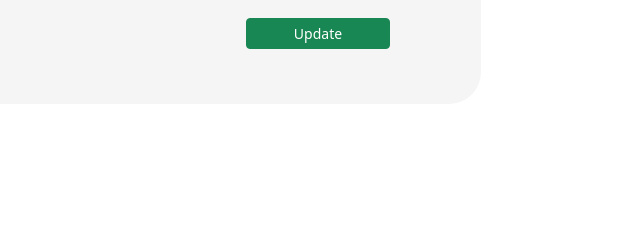
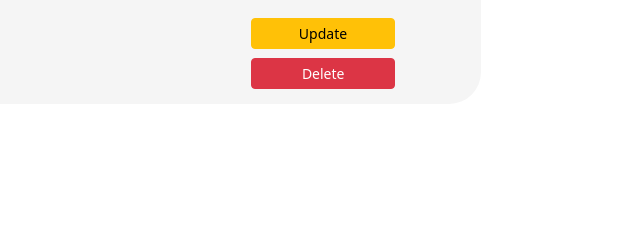
Before and after one commit to ArtMot99/MyCRMProject, a Django app: template crmproject/templates/crmproject/profile.html in a window 1280 px wide. Shown: the part 516-756 px from the top of the page, without its empty margins (479-1119 px from the left). Run offline with Django 4.2, Linux system fonts and the light colour scheme; the template is opened without the code that fills it, so the values that code supplies are empty; parts of the project's set-up code (start-up, migrations or seed data) failed here and were passed over; some libraries are stand-ins or nearby versions.

Commit message:
Added delete button in profile

```diff
--- a/crmproject/templates/crmproject/profile.html
+++ b/crmproject/templates/crmproject/profile.html
@@ -28,9 +28,13 @@
             <img class="rounded-5" style="position: absolute; top: 189px;" src="{{ im.url }}" alt="Person Photo">
         {% endthumbnail %}
 
-        <a class="btn mb-3 btn-success btn-sm" role="button"
-           style="position: absolute; width: 9rem; left: 725px;"
-           href="{% url 'update_profile' pk=users.id%}">Update</a>
+            <a class="btn mb-3 btn-warning btn-sm" role="button"
+               style="position: relative; width: 9rem; left: 410px;"
+               href="{% url 'update_profile' pk=users.id%}">Update</a>
+
+            <a class="btn mb-3 btn-danger btn-sm" role="button"
+               style="position: relative; width: 9rem; left: 262px; top: 40px;"
+               href="{% url 'delete_profile' pk=users.id%}">Delete</a>
 
     </div>
 
```
